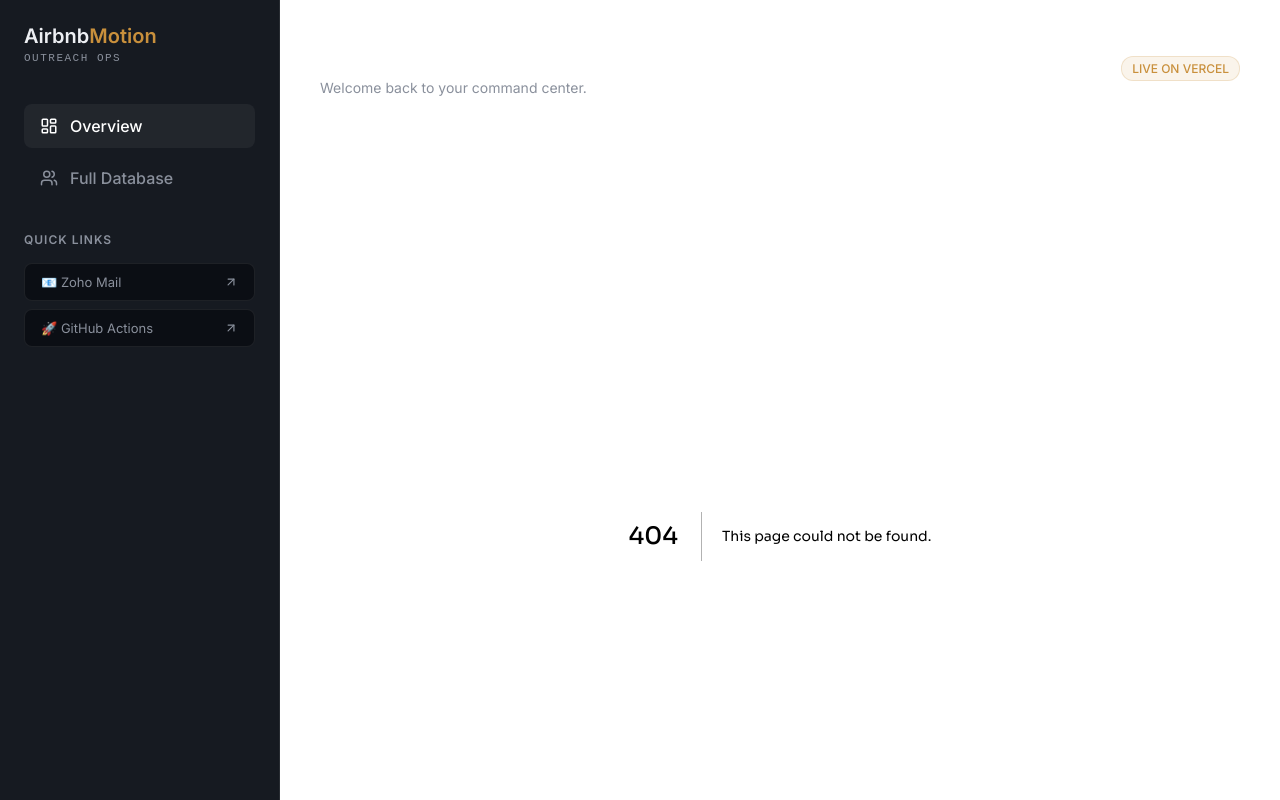
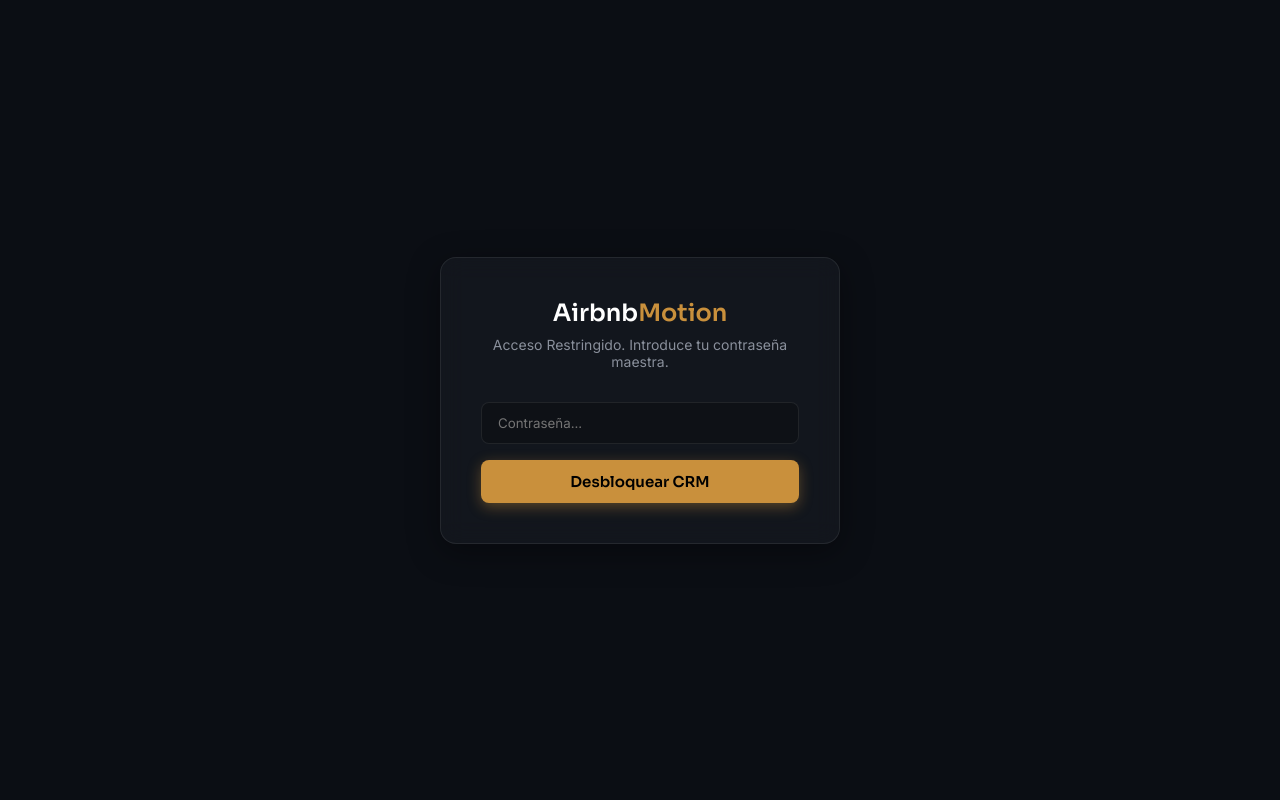
Before and after one commit to STXNES/airbnbmotion, a Next.js app in the folder crm-app/: page /login in a window 1280 px wide. Before the commit this address had no page. Shown: the top 800 px of the page. Built offline with nearby package versions, Linux system fonts and the light colour scheme.

Commit message:
feat: add password protection and full database page

```diff
--- a/crm-app/src/app/layout.tsx
+++ b/crm-app/src/app/layout.tsx
@@ -29,10 +29,10 @@
             </div>
 
             <nav style={{ display: 'flex', flexDirection: 'column', gap: '8px', flex: 1 }}>
-              <a href="#" style={{ display: 'flex', alignItems: 'center', gap: '12px', padding: '12px 16px', borderRadius: '8px', background: 'rgba(255,255,255,0.05)', color: '#fff', fontWeight: 500 }}>
+              <a href="/" style={{ display: 'flex', alignItems: 'center', gap: '12px', padding: '12px 16px', borderRadius: '8px', background: 'rgba(255,255,255,0.05)', color: '#fff', fontWeight: 500 }}>
                 <LayoutDashboard size={18} /> Overview
               </a>
-              <a href="#" style={{ display: 'flex', alignItems: 'center', gap: '12px', padding: '12px 16px', borderRadius: '8px', color: 'var(--text-muted)', fontWeight: 500 }}>
+              <a href="/database" style={{ display: 'flex', alignItems: 'center', gap: '12px', padding: '12px 16px', borderRadius: '8px', color: 'var(--text-muted)', fontWeight: 500, transition: '0.2s' }} onMouseOver={(e)=>e.currentTarget.style.background='rgba(255,255,255,0.05)'} onMouseOut={(e)=>e.currentTarget.style.background='transparent'}>
                 <Users size={18} /> Full Database
               </a>
 
--- /dev/null
+++ b/crm-app/src/app/login/page.tsx
@@ -0,0 +1,53 @@
+'use client';
+import { useState } from 'react';
+import { useRouter } from 'next/navigation';
+
+export default function LoginPage() {
+  const [password, setPassword] = useState('');
+  const [error, setError] = useState(false);
+  const router = useRouter();
+
+  const handleLogin = (e: React.FormEvent) => {
+    e.preventDefault();
+    // We will set a cookie and reload
+    if (password === 'airbnb2026') {
+      document.cookie = "crm_auth=true; path=/; max-age=31536000"; // 1 year expiry
+      router.push('/');
+      router.refresh();
+    } else {
+      setError(true);
+      setTimeout(() => setError(false), 2000);
+    }
+  };
+
+  return (
+    <div style={{ display: 'flex', height: '100vh', width: '100vw', alignItems: 'center', justifyContent: 'center', background: 'var(--bg-main)', position: 'absolute', top: 0, left: 0, zIndex: 9999 }}>
+      <div className="glass-panel" style={{ width: '400px', textAlign: 'center', padding: '40px' }}>
+        <h1 style={{ fontSize: '24px', color: '#fff', marginBottom: '8px' }}>
+          Airbnb<span style={{ color: 'var(--gold)' }}>Motion</span>
+        </h1>
+        <p style={{ color: 'var(--text-muted)', fontSize: '14px', marginBottom: '32px' }}>
+          Acceso Restringido. Introduce tu contraseña maestra.
+        </p>
+
+        <form onSubmit={handleLogin} style={{ display: 'flex', flexDirection: 'column', gap: '16px' }}>
+          <input
+            type="password"
+            placeholder="Contraseña..."
+            value={password}
+            onChange={(e) => setPassword(e.target.value)}
+            style={{
+              background: 'rgba(0,0,0,0.2)', border: error ? '1px solid #ef4444' : '1px solid var(--border-color)',
+              color: '#fff', padding: '12px 16px', borderRadius: '8px', outline: 'none',
+              fontFamily: 'var(--font-inter)'
+            }}
+            autoFocus
+          />
+          <button type="submit" className="btn-primary" style={{ padding: '12px', fontSize: '15px' }}>
+            Desbloquear CRM
+          </button>
+        </form>
+      </div>
+    </div>
+  );
+}
```
Also changed, not shown: crm-app/src/app/database/page.tsx (added, +53 -0 lines), crm-app/src/middleware.ts (added, +21 -0 lines).
